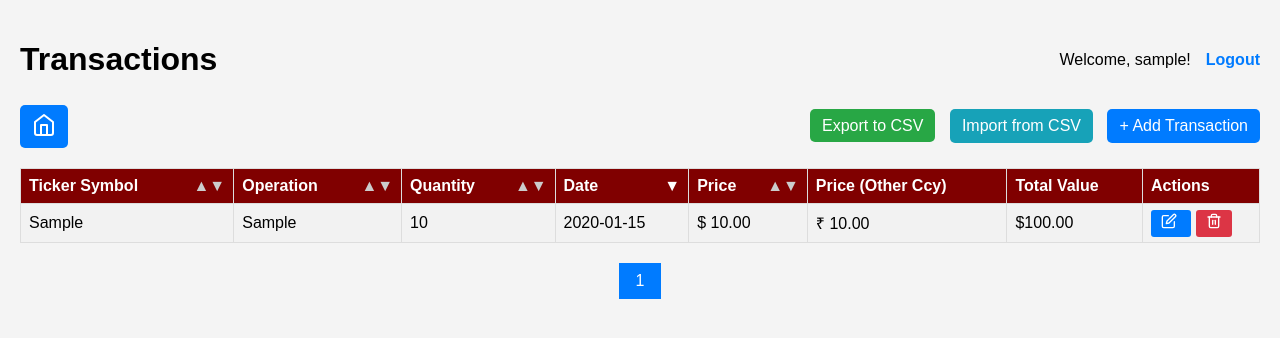
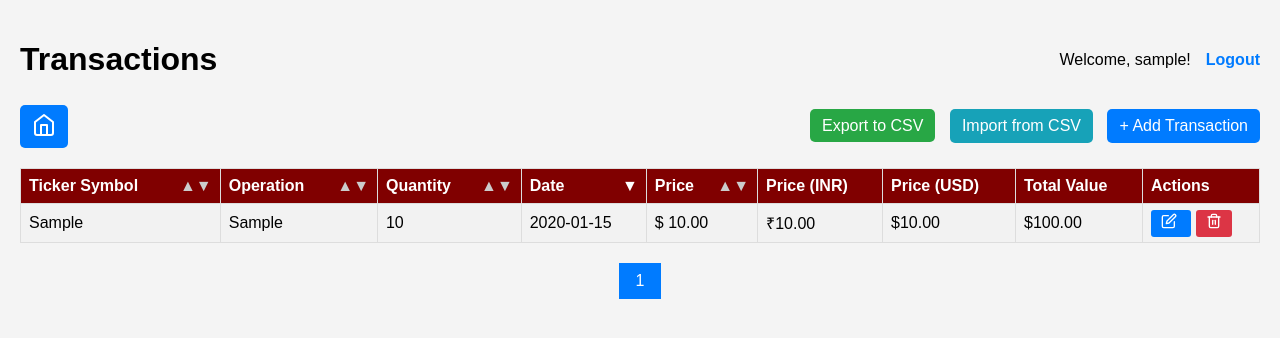
Before and after one commit to arambaladev/StockPortfolio, a Flask app: page /transactions in a window 1280 px wide. Shown: the top 338 px of the page. Run offline with Flask 3, Linux system fonts and the light colour scheme; the visitor is signed in with stand-in values (Sample User, id 1); tables that the repository leaves empty hold one stand-in row (values such as "Sample post").

Commit message:
Version 3.8.7

```diff
--- a/app.py
+++ b/app.py
@@ -660,18 +660,20 @@ def add_transaction():
             if int(quantity) > available_quantity:
                 return jsonify({'error': 'Insufficient quantity to sell.'}), 400
 
-        # Calculate price in the other currency
-        price_in_other_currency = None
+        # Calculate and store prices in both INR and USD
+        inr_price, usd_price = None, None
         if currency == 'USD':
-            rate = get_historical_exchange_rate(date, 'USD', 'INR')
-            if rate:
-                price_in_other_currency = float(price) * rate
+            usd_price = float(price)
+            inr_rate = get_historical_exchange_rate(date, 'USD', 'INR')
+            if inr_rate:
+                inr_price = float(price) * inr_rate
         elif currency == 'INR':
-            rate = get_historical_exchange_rate(date, 'INR', 'USD')
-            if rate:
-                price_in_other_currency = float(price) * rate
+            inr_price = float(price)
+            usd_rate = get_historical_exchange_rate(date, 'INR', 'USD')
+            if usd_rate:
+                usd_price = float(price) * usd_rate
 
-        new_transaction = Transaction(tickersymbol=tickersymbol, operation=operation, quantity=int(quantity), date=date, price=float(price), price_in_other_currency=price_in_other_currency, market=market, currency=currency, user_id=session['user_id'])
+        new_transaction = Transaction(tickersymbol=tickersymbol, operation=operation, quantity=int(quantity), date=date, price=float(price), inrprice=inr_price, usdprice=usd_price, market=market, currency=currency, user_id=session['user_id'])
         db.session.add(new_transaction)
         db.session.commit()
 
@@ -700,17 +702,19 @@ def edit_transaction(id):
             if transaction.quantity > available_quantity:
                 return "Insufficient quantity to sell after considering other transactions.", 400 # Bad Request
 
-        # Re-calculate price in the other currency on edit
-        price_in_other_currency = None
+        # Re-calculate and store prices in both INR and USD on edit
+        inr_price, usd_price = None, None
         if transaction.currency == 'USD':
-            rate = get_historical_exchange_rate(transaction.date, 'USD', 'INR')
-            if rate:
-                price_in_other_currency = transaction.price * rate
+            usd_price = transaction.price
+            inr_rate = get_historical_exchange_rate(transaction.date, 'USD', 'INR')
+            if inr_rate:
+                inr_price = transaction.price * inr_rate
         elif transaction.currency == 'INR':
-            rate = get_historical_exchange_rate(transaction.date, 'INR', 'USD')
-            if rate:
-                price_in_other_currency = transaction.price * rate
-        transaction.price_in_other_currency = price_in_other_currency
+            inr_price = transaction.price
+            usd_rate = get_historical_exchange_rate(transaction.date, 'INR', 'USD')
+            if usd_rate:
+                usd_price = transaction.price * usd_rate
+        transaction.inrprice, transaction.usdprice = inr_price, usd_price
 
         db.session.commit()
 
@@ -923,7 +927,7 @@ def export_transactions():
     cw = csv.writer(si)
 
     # Write header row
-    cw.writerow(['Date', 'Ticker', 'Operation', 'Quantity', 'Price', 'Currency', 'Market', 'PriceInOtherCurrency'])
+    cw.writerow(['Date', 'Ticker', 'Operation', 'Quantity', 'Price', 'Currency', 'Market', 'INRPrice', 'USDPrice'])
 
     # Write data rows
     for t in transactions:
@@ -969,22 +973,24 @@ def import_transactions():
                     print(f"Skipping row for '{ticker}': Currency mismatch. Stock is '{stock.currency}', but CSV has '{currency}'.")
                     continue
 
-                # Calculate price in the other currency during import
-                price_in_other_currency = None
+                # Calculate and store prices in both INR and USD during import
+                inr_price, usd_price = None, None
                 if currency == 'USD':
-                    rate = get_historical_exchange_rate(date, 'USD', 'INR')
-                    if rate:
-                        price_in_other_currency = float(price) * rate
+                    usd_price = float(price)
+                    inr_rate = get_historical_exchange_rate(date, 'USD', 'INR')
+                    if inr_rate:
+                        inr_price = float(price) * inr_rate
                 elif currency == 'INR':
-                    rate = get_historical_exchange_rate(date, 'INR', 'USD')
-                    if rate:
-                        price_in_other_currency = float(price) * rate
+                    inr_price = float(price)
+                    usd_rate = get_historical_exchange_rate(date, 'INR', 'USD')
+                    if usd_rate:
+                        usd_price = float(price) * usd_rate
 
                 new_transaction = Transaction(
                     date=date, tickersymbol=ticker, operation=operation,
                     quantity=int(quantity), price=float(price), currency=currency,
                     market=market, user_id=session['user_id'],
-                    price_in_other_currency=price_in_other_currency
+                    inrprice=inr_price, usdprice=usd_price
                 )
                 db.session.add(new_transaction)
                 tickers_to_update.add(ticker)
--- a/models.py
+++ b/models.py
@@ -35,7 +35,8 @@ class Transaction(db.Model):
     quantity = db.Column(db.Integer, nullable=False)
     date = db.Column(db.String(20), nullable=False)
     price = db.Column(db.Float, nullable=False)
-    price_in_other_currency = db.Column(db.Float, nullable=True)
+    inrprice = db.Column(db.Float, nullable=True)
+    usdprice = db.Column(db.Float, nullable=True)
     market = db.Column(db.String(50), nullable=True)
     currency = db.Column(db.String(10), nullable=True)
     user = db.relationship('User', backref='transactions', lazy=True)
--- a/templates/transactions.html
+++ b/templates/transactions.html
@@ -146,7 +146,8 @@
             {{ sortable_th('quantity', 'Quantity', sort_by, order) }}
             {{ sortable_th('date', 'Date', sort_by, order) }}
             {{ sortable_th('price', 'Price', sort_by, order) }}
-            <th style="background-color: maroon; color: white;">Price (Other Ccy)</th>
+            <th style="background-color: maroon; color: white;">Price (INR)</th>
+            <th style="background-color: maroon; color: white;">Price (USD)</th>
             <th style="background-color: maroon; color: white;">Total Value</th> <!-- Not sortable as it's calculated -->
             <th style="width: 100px; background-color: maroon; color: white;">Actions</th> <!-- Not sortable -->
         </tr>
@@ -161,10 +162,12 @@
                 {{ transaction.price|format_inr_currency if transaction.currency == 'INR' else transaction.price|format_currency }}
             </td>
             <td>
-                {% if transaction.price_in_other_currency is not none %}
-                    {% if transaction.currency == 'USD' %}₹{% else %}${% endif %}
-                    {{ transaction.price_in_other_currency|format_inr_currency if transaction.currency == 'USD' else transaction.price_in_other_currency|format_currency }}
+                {% if transaction.inrprice is not none %}
+                    ₹{{ transaction.inrprice|format_inr_currency }}
                 {% endif %}
+            </td>
+            <td>
+                {% if transaction.usdprice is not none %}${{ transaction.usdprice|format_currency }}{% endif %}
             </td>
             <td>
                 {% if transaction.currency == 'INR' %}
@@ -216,7 +219,7 @@
             </div>
             <form id="importForm" method="post" action="{{ url_for('import_transactions') }}" enctype="multipart/form-data" style="margin-top: 20px;">
                 <p>Please ensure your CSV has the following columns in this order:</p>
-                <p><strong>Date, Ticker, Operation, Quantity, Price, Currency, Market</strong> (The 8th column for other currency price will be ignored and calculated automatically).</p>
+                <p><strong>Date, Ticker, Operation, Quantity, Price, Currency, Market</strong> (INR and USD price columns will be ignored and calculated automatically).</p>
                 <p>
                     <input type="file" name="file" accept=".csv" required>
                 </p>
--- a/xls/test_transactions.csv
+++ b/xls/test_transactions.csv
@@ -1,9 +1,9 @@
 Date,Ticker,Operation,Quantity,Price,Currency,Market
 09-06-2022,INFY.NS,Buy,900,1388.83,INR,in_market
-13-10-2021,PAGEIND.NS,Sell,10,36126.73,USD,in_market
+13-10-2021,PAGEIND.NS,Sell,10,36126.73,INR,in_market
 15-07-2021,HDFCBANK.NS,Buy,1000,711.67,INR,in_market
-15-07-2021,INFY.NS,Sell,200,1432.35,USD,in_market
-17-02-2021,INFY.NS,Buy,500,1154.87,USD,in_market
+15-07-2021,INFY.NS,Sell,200,1432.35,INR,in_market
+17-02-2021,INFY.NS,Buy,500,1154.87,INR,in_market
 19-11-2020,BRK-B,Buy,200,228.8,USD,us_market
 17-10-2019,INFY.NS,Sell,900,665.32,INR,in_market
 05-06-2019,AAPL,Buy,200,43.92,USD,us_market
```
